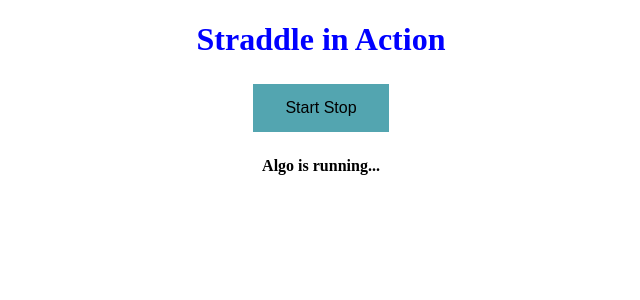
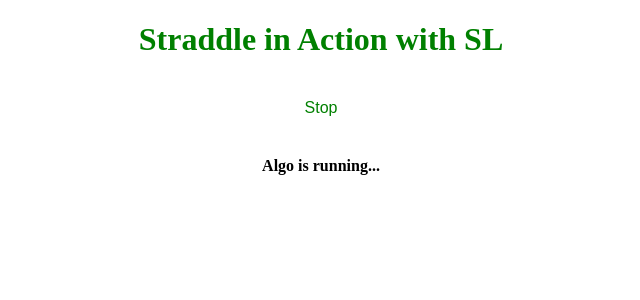
Before and after one commit to webclinic017/AlgoZerodha, a Flask app: template src/templates/index_algostarted.html in a window 1280 px wide. Shown: the top 300 px of the page, without its empty margins (319-959 px from the left). Run offline with Flask 2, Linux system fonts and the light colour scheme; the template is opened without the code that fills it, so the values that code supplies are empty; parts of the project's set-up code (start-up, migrations or seed data) failed here and were passed over.

Commit message:
Update index_algostarted.html

```diff
--- a/src/templates/index_algostarted.html
+++ b/src/templates/index_algostarted.html
@@ -8,7 +8,7 @@
   <title>Adjustment Trader - Algo</title>
   <style>
     .button {
-      background-color: #53a5b0;
+      background-color: white;
       border: none;
       padding: 15px 32px;
       text-align: center;
@@ -30,7 +30,11 @@
       var data = {};
       $.post(url, {},
         function(data, status, xhr) {
-          alert('status: ' + status + ', data: ' + JSON.stringify(data));
+          if (data.redirect) {
+            window.location.href = data.redirect;
+          } else {
+            alert('status: ' + status + ', data: ' + JSON.stringify(data));
+          }
         },
         'json'
       );
@@ -40,10 +44,10 @@
 </head>
 
 <body>
-  <h1 style="color: blue" class="center">Straddle in Action</h1>
+  <h1 style="color: green" class="center">Straddle in Action with SL</h1>
   <div class="center">
-    <button class="button" onClick="stopAlgo()">
-      Start Stop
+    <button class="button" style="color: green" onClick="stopAlgo()">
+       Stop
   </button>
     <h4>Algo is running...</h4>
   </div>
```
